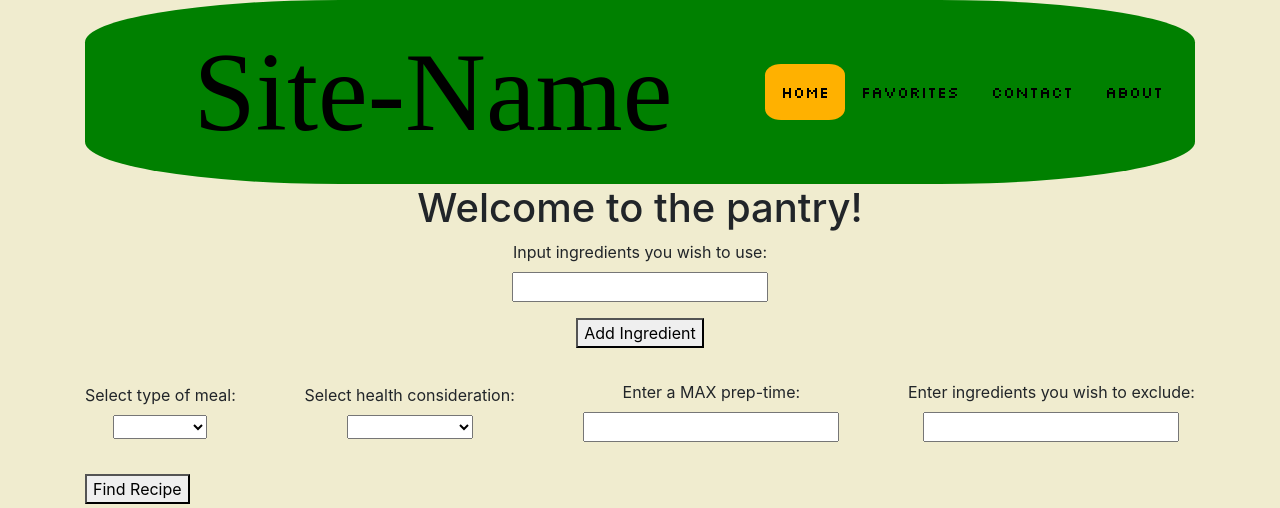
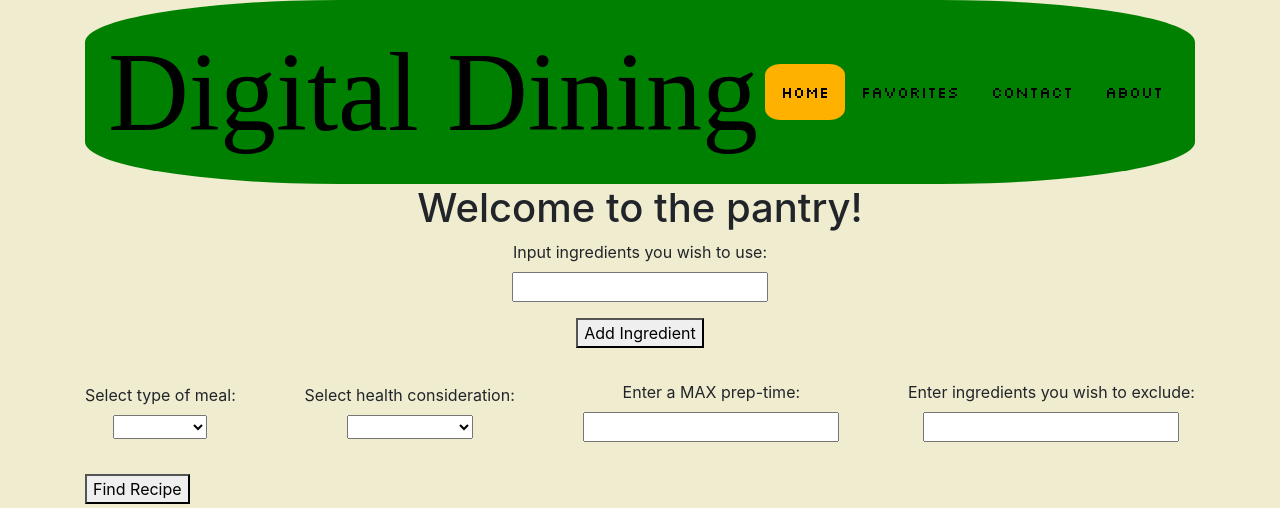
Before and after one commit to richellethorpe/Recipe-Finder, a website built with webpack: page src/index.html in a window 1280 px wide. Shown: the top 508 px of the page. Built offline with nearby package versions, Linux system fonts and the light colour scheme; a web font is replaced by a local one.

Commit message:
update html

```diff
--- a/src/index.html
+++ b/src/index.html
@@ -9,7 +9,7 @@
   <div id="back">
     <div class="container">
       <nav class="navbar">
-        <div class="site-title">Site-Name</div>
+        <div class="site-title">Digital Dining</div>
 
         <a href="#" class="menubutton">
           <span class="bar"></span>
```
